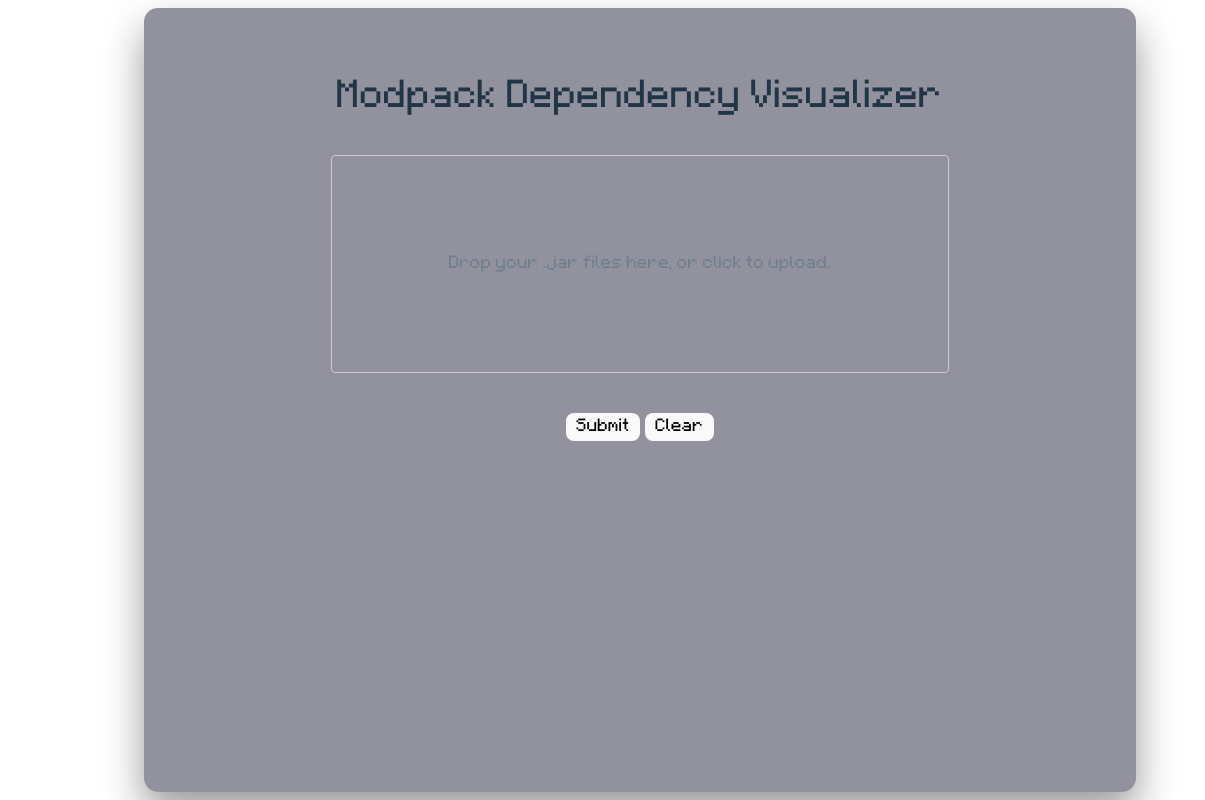
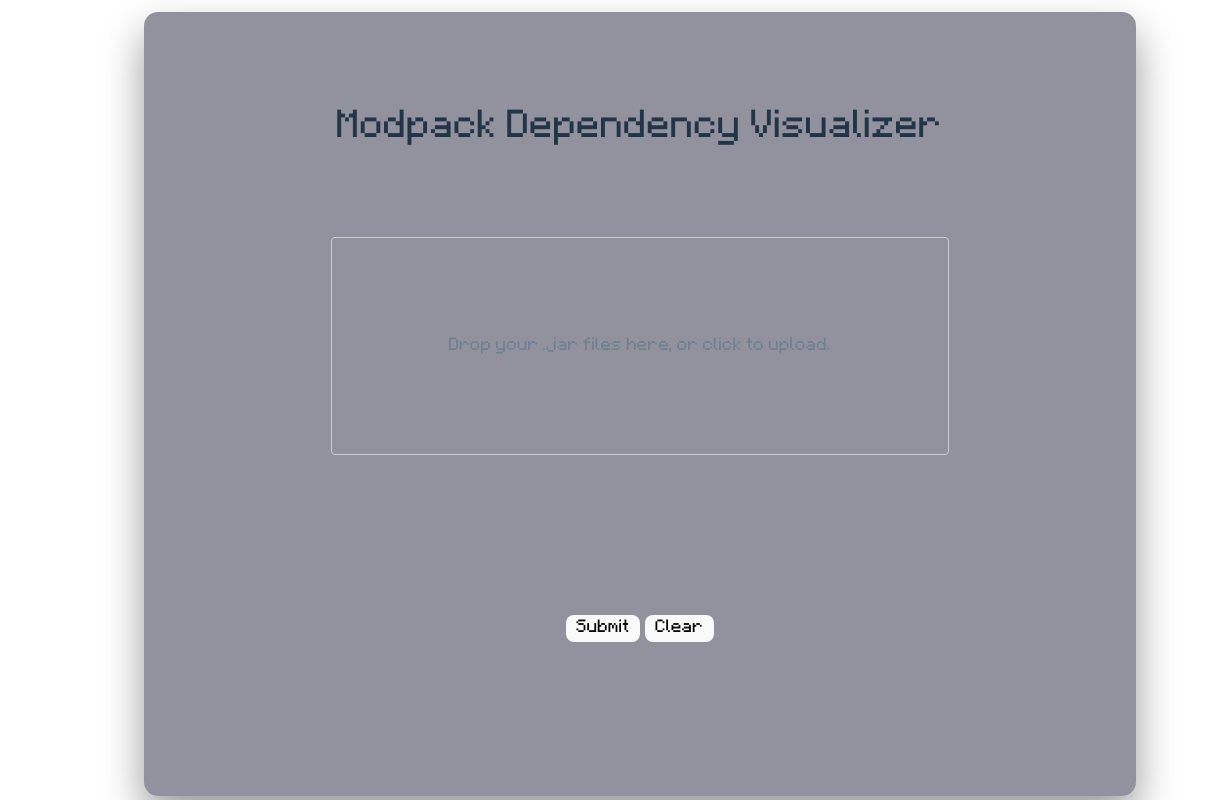
Before and after one commit to arcbra/ModPack-Dependency-Visualizer, a website built with Vite: page index.html in a window 1280 px wide. Shown: the full height of the page, 0-1205 px from the left. Built offline with nearby package versions, Linux system fonts and the light colour scheme.

Commit message:
Firefox browser fix
Fixed first page not centered

```diff
--- a/src/style.css
+++ b/src/style.css
@@ -34,8 +34,11 @@ a:hover {
 body {
     margin: 0;
     overflow-y: auto;
-    place-items: center;
+    display: flex;
+    justify-content: center;
+    align-items: center;
     min-width: 320px;
+    min-height: 100vh;
     font-family: "Mojangles";
 }
 
@@ -48,6 +51,7 @@ h1 {
 }
 
 .container {
+    display: grid;
     width: 75vw;
     margin-top: 1vh;
     min-height: 94vh;
```
